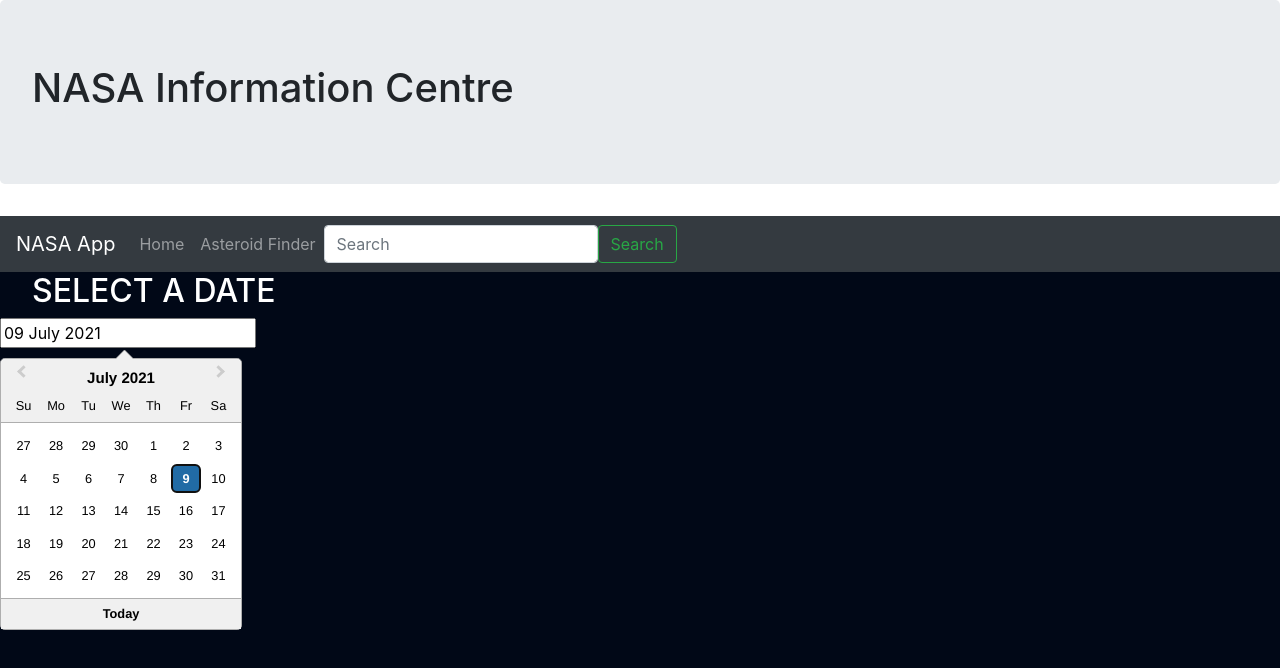
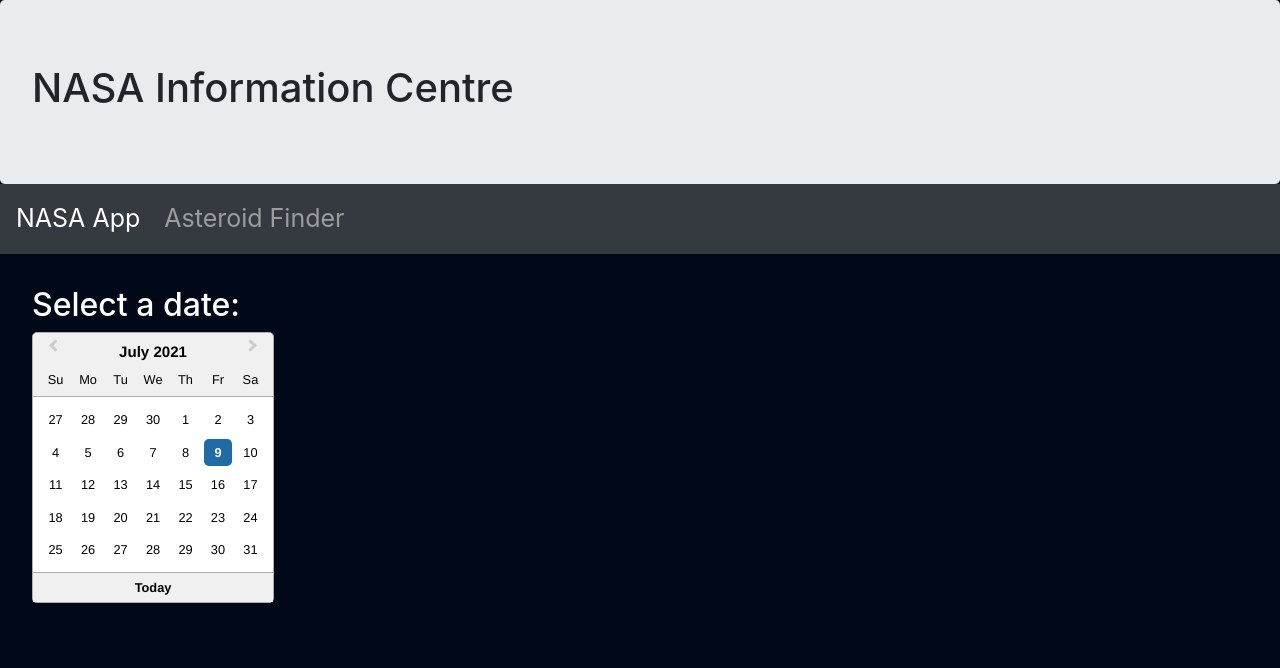
Before and after one commit to Andy-J-marshall/Nasa-App, a React (Create React App) app in the folder ui/: page / in a window 1280 px wide. Shown: the top 668 px of the page. Built offline with nearby package versions, Linux system fonts and the light colour scheme.

Commit message:
Tidied up css, added loading text to asteroid page, and only call API if new date is selected

```diff
--- a/ui/src/App.css
+++ b/ui/src/App.css
@@ -1,7 +1,27 @@
-/* Need to sort out CSS for whole app */
+/* TODO Need to sort out CSS for whole app */
+body {
+  background-color: #010817;
+}
 
-.asteroid-info {
-  background-color: #010817;
+#asteroidInfo {
   color: white;
-  height: 800px;
+  margin: 2rem 2rem 0rem 2rem;
 }
+
+.asteroid {
+  width: 23rem;
+  height: 23rem;
+  margin: 1.5rem;
+  background-size: auto;
+  color: white;
+  margin-bottom: 4rem;
+}
+
+.asteroid-text {
+  color: black;
+  opacity: 0.8;
+}
+
+.navigation-bar {
+  font-size: 25px;
+}
--- a/ui/src/components/asteroid.js
+++ b/ui/src/components/asteroid.js
@@ -5,13 +5,13 @@
 function Asteroid(props) {
     return (
         <div>
-            <Card style={{ width: '23rem', height: '23rem', margin: '1.5rem', backgroundImage: `url(${props.danger ? dangerAsteroidImg : asteroidImg})`, backgroundSize: 'auto' }}>
-                <Card.Title style={{ color: 'white', marginBottom: '4rem' }}>Asteroid {props.name} {props.danger && <Badge className='float-right' pill variant='danger'>danger</Badge>}</Card.Title>
+            <Card className='asteroid' style={{ backgroundImage: `url(${props.danger ? dangerAsteroidImg : asteroidImg})` }}>
+                <Card.Title>Asteroid {props.name} {props.danger && <Badge className='float-right' pill variant='danger'>danger</Badge>}</Card.Title>
                 <Card.Body>
-                    <ListGroup variant="flush">
-                        <ListGroup.Item style={{ color: 'black', opacity: 0.8 }}>Distance from Earth: {props.distance} km</ListGroup.Item>
-                        <ListGroup.Item style={{ color: 'black', opacity: 0.8 }}>Speed: {props.velocity} kmph</ListGroup.Item>
-                        <ListGroup.Item style={{ color: 'black', opacity: 0.8 }}>Diameter: {props.diameter} metres</ListGroup.Item>
+                    <ListGroup className='asteroid-text' variant="flush">
+                        <ListGroup.Item>Distance from Earth: {props.distance} km</ListGroup.Item>
+                        <ListGroup.Item>Speed: {props.velocity} kmph</ListGroup.Item>
+                        <ListGroup.Item>Diameter: {props.diameter} metres</ListGroup.Item>
                     </ListGroup>
                 </Card.Body>
             </Card>
--- a/ui/src/components/asteroidInfo.js
+++ b/ui/src/components/asteroidInfo.js
@@ -9,6 +9,7 @@
     const [asteroidResponse, setAsteroidResponse] = useState();
     const [errorResponse, setErrorResponse] = useState();
     const [successfulSearch, setSuccessfulSearch] = useState();
+    const [currentlySearching, setCurrentlySearching] = useState(false);
 
     async function getAsteroidInfo(date) {
         const options = {
@@ -17,33 +18,34 @@
             url: 'http://localhost:9000/asteroid'
         }
         try {
+            setCurrentlySearching(true);
             const res = await axios.request(options);
+            setCurrentlySearching(false);
             setAsteroidResponse(res.data);
             setSuccessfulSearch(true);
         } catch (error) {
             console.log(error.message);
+            setCurrentlySearching(false);
             setErrorResponse(error.response.data);
             setSuccessfulSearch(false);
         }
     }
 
-    // TODO make this page prettier
-    // TODO sort out default height
-    // TODO sort out default margin
+    // TODO order by dangerous ones?
 
     return (
-        <div className='asteroid-info' id='asteroidInfo'>
-            <h2 style={{ marginLeft: '2rem' }}>SELECT A DATE</h2>
+        <div id='asteroidInfo'>
+            <h2>Select a date:</h2>
             <DateSelector yearRange={20} searchCallback={getAsteroidInfo} />
-
-            {errorResponse && !successfulSearch && <ErrorMessage message={errorResponse} />}
-            {successfulSearch && asteroidResponse && <div>
-                {<div style={{ margin: '1.5rem' }} >
-                    <h2>OVERVIEW</h2>
-                    <p style={{ marginLeft: '2rem' }}>Total number of asteroids in the vicinity of Earth: {asteroidResponse.totalNumber}</p>
-                    <p style={{ marginLeft: '2rem' }}>Total number of dangerous asteroids: {asteroidResponse.totalDangerousNumber}</p>
+            {currentlySearching && <p>Loading</p>}
+            {!currentlySearching && errorResponse && !successfulSearch && <ErrorMessage message={errorResponse} />}
+            {!currentlySearching && successfulSearch && asteroidResponse && <div>
+                {<div style={{ marginTop: '1.5rem' }} >
+                    <h2>Overview</h2>
+                    <p>Total number of asteroids in the vicinity of Earth: {asteroidResponse.totalNumber}</p>
+                    <p>Total number of dangerous asteroids: {asteroidResponse.totalDangerousNumber}</p>
                 </div>}
-                {asteroidResponse.totalNumber > 0 && <h2 style={{ marginTop: '2rem', marginLeft: '1.5rem' }}>ASTEROIDS</h2>}
+                {asteroidResponse.totalNumber > 0 && <h2 style={{ marginTop: '2rem' }}>Asteroids</h2>}
                 <CardGroup>
                     {asteroidResponse.asteroids.map((asteroid, index) => {
                         return <Asteroid
--- a/ui/src/components/dateSelector.js
+++ b/ui/src/components/dateSelector.js
@@ -4,22 +4,23 @@
 
 function DateSelector(props) {
     const [date, setDate] = useState(new Date());
+    const [showDateDropdown, setShowDateDropdown] = useState(true)
+    const [count, setCount] = useState(0)
 
-    function handleDate(date) {
-        setDate(date);
-        // TODO only make request if date is different to last one?
-        props.searchCallback(date)
+    function handleDate(newDate) {
+        if (newDate.toString() !== date.toString() || count < 1) {
+            setDate(newDate);
+            props.searchCallback(newDate);
+        }
+        setShowDateDropdown(false);
+        setCount(count + 1);
     }
-
-    // TODO make it look prettier
-    // TODO margins
 
     return (
         <div>
             <DatePicker
                 todayButton='Today'
-                placeholderText="Select a date"
-                startOpen={true}
+                inline={showDateDropdown}
                 selected={date}
                 onChange={(newDate) => handleDate(newDate)}
                 minDate={dateSelector(props.yearRange - (2 * props.yearRange))}
--- a/ui/src/components/errorMessage.js
+++ b/ui/src/components/errorMessage.js
@@ -2,9 +2,9 @@
 
 function ErrorMessage(props) {
     return (
-        <Jumbotron style={{ margin: '2rem' }}>
-            <h1 style={{ color: 'black' }}>Whoops, something went wrong!</h1>
-            <p style={{ color: 'black' }}>{props.message}</p>
+        <Jumbotron style={{ color: 'black' }}>
+            <h1>Whoops, something went wrong!</h1>
+            <p>{props.message}</p>
         </Jumbotron >
     )
 }
--- a/ui/src/components/header.js
+++ b/ui/src/components/header.js
@@ -4,7 +4,7 @@
 function Header() {
     return (
         <div>
-            <Jumbotron>
+            <Jumbotron style={{ margin: '0' }}>
                 <h1>NASA Information Centre</h1>
             </Jumbotron>
             <NavigationBar />
--- a/ui/src/components/navigationBar.js
+++ b/ui/src/components/navigationBar.js
@@ -1,22 +1,16 @@
-import { Navbar, Nav, Form, FormControl, Button } from 'react-bootstrap';
+import { Navbar, Nav } from 'react-bootstrap';
 
 function NavigationBar() {
-    // TODO add hrefs to this
-    // and tidy up
+    // TODO add more hrefs to this
     return (
-        <div id='home'>
+        <div className='navigation-bar' id='home'>
             <Navbar variant='dark' bg='dark' expand='lg'>
-                <Navbar.Brand href='#home'>NASA App</Navbar.Brand>
+                <Navbar.Brand className='navigation-bar' href='#home'>NASA App</Navbar.Brand>
                 <Navbar.Toggle aria-controls='basic-navbar-nav' />
                 <Navbar.Collapse id='basic-navbar-nav'>
                     <Nav>
-                        <Nav.Link href='#home'>Home</Nav.Link>
                         <Nav.Link href='#asteroidInfo'>Asteroid Finder</Nav.Link>
                     </Nav>
-                    <Form inline>
-                        <FormControl type='text' placeholder='Search' />
-                        <Button variant='outline-success'>Search</Button>
-                    </Form>
                 </Navbar.Collapse>
             </Navbar>
         </div>
```
